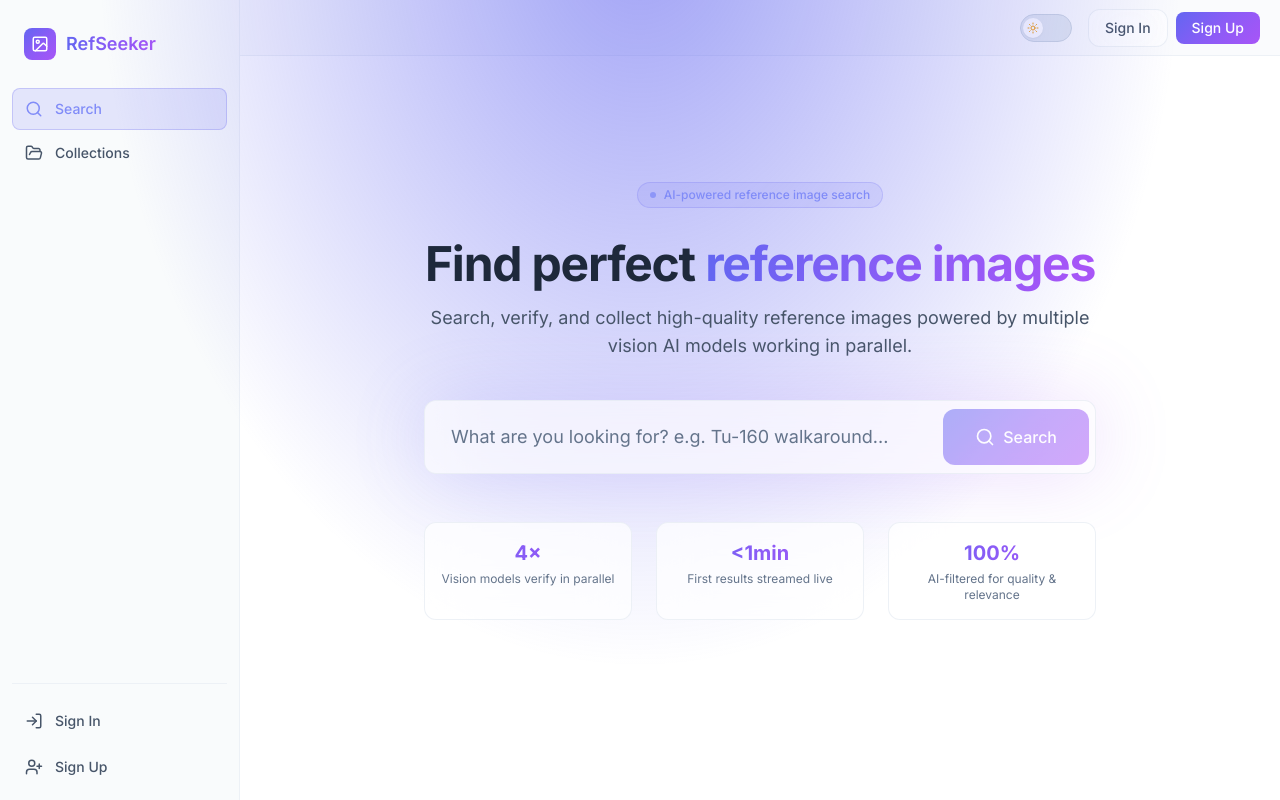
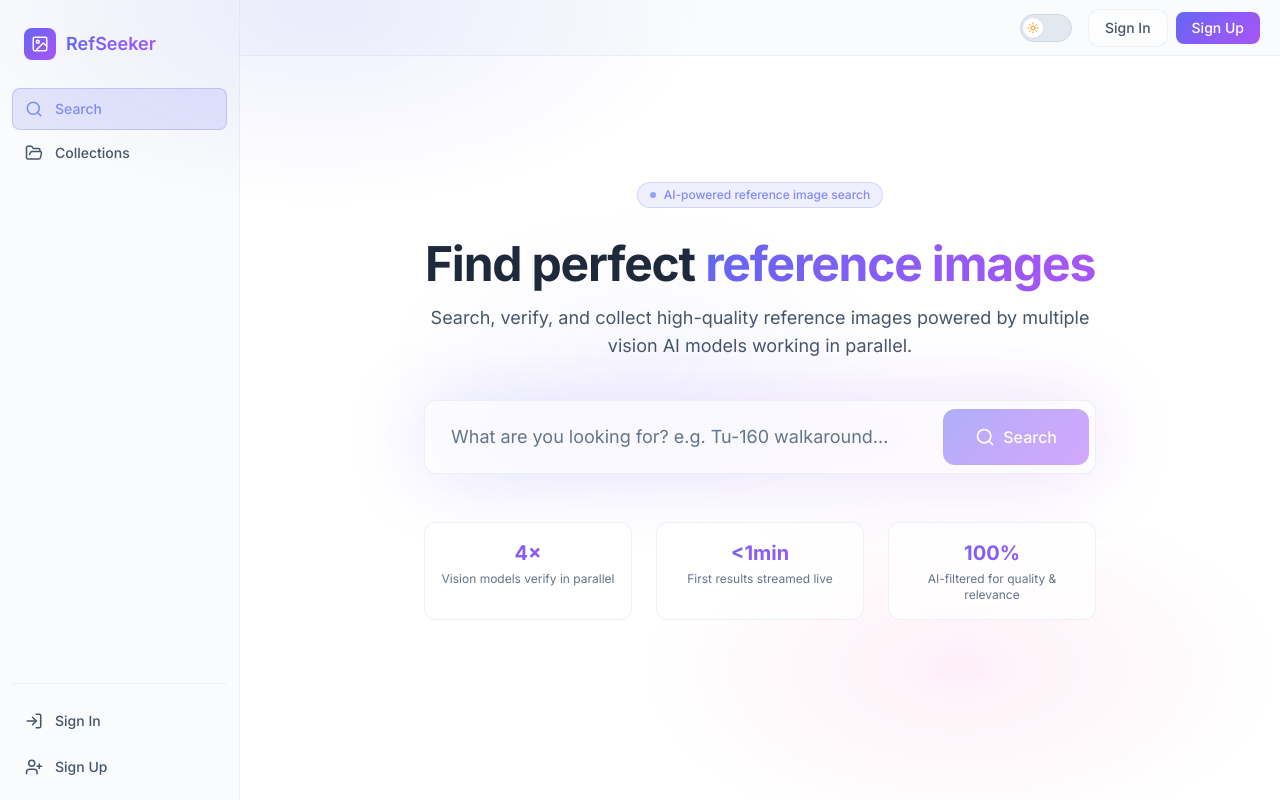
Before and after one commit to NeRudic/RefSeeker, a React (Vite) app in the folder web/: page / in a window 1280 px wide. Built offline with nearby package versions, Linux system fonts and the light colour scheme; the HTML template or start-up script is replaced by a standard one.

Commit message:
Redesign theme backgrounds with distinct light and dark patterns
Light theme: dual-tone gradient with cool indigo (top-left) and
warm pink (bottom-right) for a modern SaaS-style backdrop.
Dark theme: single subtle purple glow at top center.

```diff
--- a/web/src/index.css
+++ b/web/src/index.css
@@ -19,7 +19,10 @@
     --zinc-500: 100 116 139;
     --zinc-600: 148 163 184;
 
-    --mesh-opacity: 0.6;
+    --bg-pattern:
+      radial-gradient(ellipse 60% 45% at 25% 10%, rgba(99,102,241,0.10) 0%, transparent 50%),
+      radial-gradient(ellipse 50% 40% at 75% 85%, rgba(236,72,153,0.08) 0%, transparent 50%),
+      radial-gradient(ellipse 40% 35% at 50% 50%, rgba(99,102,241,0.04) 0%, transparent 50%);
   }
 
   .dark {
@@ -38,7 +41,7 @@
     --zinc-500: 113 113 122;
     --zinc-600: 82 82 91;
 
-    --mesh-opacity: 0.08;
+    --bg-pattern: radial-gradient(ellipse 70% 50% at 50% 0%, rgba(99,102,241,0.10) 0%, transparent 60%);
   }
 
   * {
--- a/web/tailwind.config.ts
+++ b/web/tailwind.config.ts
@@ -37,7 +37,7 @@ export default {
       backgroundImage: {
         "accent-gradient": "linear-gradient(135deg, #6366f1 0%, #8b5cf6 50%, #a855f7 100%)",
         "accent-gradient-h": "linear-gradient(90deg, #6366f1 0%, #8b5cf6 50%, #a855f7 100%)",
-        "mesh-pattern": "radial-gradient(ellipse at top, rgba(99,102,241,var(--mesh-opacity,0.08)) 0%, transparent 60%)",
+        "mesh-pattern": "var(--bg-pattern)",
       },
       animation: {
         "fade-in": "fadeIn 0.5s ease-out",
```
